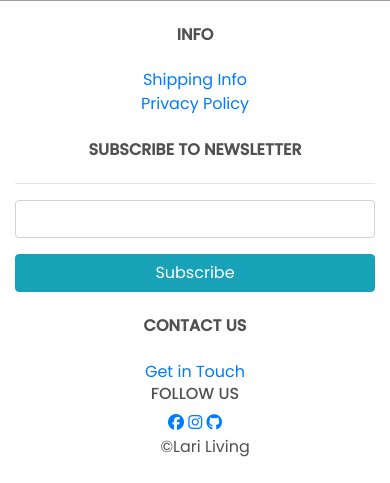
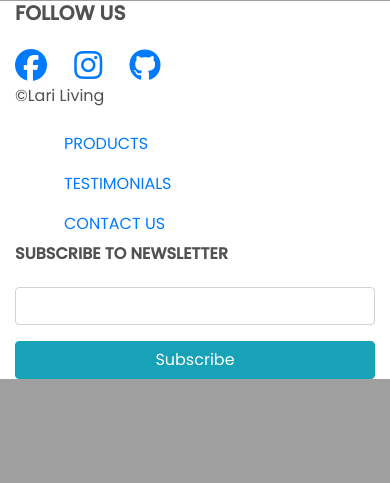
Before and after one commit to Darioc18/PP5_lari_living, a Django app: page / in a window 390 px wide. Shown: the part 959-1442 px from the top of the page. After the commit the page ends 1338 px from the top, so only its background shows below. Run offline with Django 3.2, Linux system fonts and the light colour scheme; some libraries are stand-ins or nearby versions; grey boxes are pictures that could not be loaded.

Commit message:
Style main-nav and footer

```diff
--- a/static/css/base.css
+++ b/static/css/base.css
@@ -80,6 +80,22 @@ body {
 input[name='q']::placeholder {
     color: #aab7c4;
 }
+
+.nav-link i.fa-lg {
+    font-size: 1.7rem;
+}
+
+/* Footer */
+
+.social-icons i {
+    font-size: 2rem;
+    padding-right: 15px;
+}
+
+.social-icons i:hover {
+    opacity: 70%;
+}
+
 
 /* ------------------------------- bootstrap toasts */
 
--- a/templates/base.html
+++ b/templates/base.html
@@ -91,7 +91,7 @@
                     </li>
                     <li class="list-inline-item">
                         <a class="text-grey nav-link px-1" href="{% url 'view_bag' %}">
-                            <div class="text-center">
+                            <div class="text-center mr-3">
                                 <div><i class="fas fa-shopping-bag fa-lg"></i>
                                     {% if product_count %}
                                     <span class='bag-badge'>{{ product_count }}</span>
@@ -138,65 +138,68 @@
     {% block content %}
     {% endblock %}
 
-    <footer class="w-100 mt-auto text-center pb-4">
+    <footer>
         <div class="container-fluid">
-            <div class="row">
-                <div class=" col-sm-12 col-md-4">
-                    <!-- Help Section -->
-                    <div class="footer-header mt-4">
-                        <h6 class="text-uppercase mb-4"><strong>Info</strong></h6>
-                    </div>
-                    <div><a href="#" class="footer-link" data-toggle="modal" data-target="#ShippingModal">Shipping
-                            Info</a>
-                    </div>
-                    <div><a href="#" class="footer-link" data-toggle="modal" data-target="#PolicyModal">Privacy
-                            Policy</a>
+            <div class="row py-lg-3 px-lg-3">
+
+                <div class="col-sm-12 col-md-4">
+
+                    <!-- Contact Us Section -->
+                    <h5 class="text-uppercase mb-4"><strong>Follow Us</strong></h5>
+
+                    <ul class="list-unstyled list-inline social-icons">
+                        <li class="list-inline-item">
+                            <a href="https://www.facebook.com/JoyfulBookstore.Dublin" target="_blank" rel="noopener"
+                                class="footer-link" aria-label="Visit our Facebook page (opens in new tab)">
+                                <i class="fab fa-facebook fa-2x"></i>
+                            </a>
+                        </li>
+                        <li class="list-inline-item">
+                            <a href="https://www.instagram.com/" target="_blank" rel="noopener" class="footer-link" aria-label="Visit our Instagram page (opens in new tab)">
+                                <i class="fab fa-instagram fa-2x"></i>
+                            </a>
+                        </li>
+                        <li class="list-inline-item">
+                            <a href="https://github.com/Darioc18" target="_blank" rel="noopener"
+                                class="footer-link" aria-label="Visit creator's repository page (opens in new tab)">
+                                <i class="fab fa-github fa-2x"></i>
+                            </a>
+                        </li>
+                    <div>
+                        <!-- Copyright -->
+                        <div class="copyright">
+                            <p class="">©Lari Living</p>
+                        </div>
                     </div>
                 </div>
 
+                <div class="col-12 col-md-4 px-4 px-md-0">
+                    <ul class="nav flex-column px-4">
+                        <!-- Help Section -->
+                        <li class="nav-item">
+                            <a class="nav-link text-uppercase" href="{% url 'products' %}">Products</a>
+                        </li>
+                        <li class="nav-item">
+                            <a class="nav-link text-uppercase" href="{% url 'testimonial_list' %}">
+                                Testimonials
+                            </a>
+                        </li>
+                        <li class="nav-item">
+                            <a class="nav-link text-uppercase" href="{% url 'contact' %}">
+                                Contact Us
+                            </a>
+                        </li>
+                    </ul>
+                </div>
+
                 <div class="col-sm-12 col-md-4">
-                    <!-- {% for message in messages %}
-                        <div class="alert alert-success">
-                            {{ message }}
-                        </div>
-                        {% endfor %} -->
                     <!-- Subscribe to Newsletter -->
-                    <div class="footer-header mt-4">
+                    <div class="footer-header">
                         <h6 class="text-uppercase mb-4"><strong>Subscribe to Newsletter</strong></h6>
                     </div>
-                    <hr>
                     {% render_newsletter_form %}
                 </div>
 
-                <div class="col-sm-12 col-md-4">
-                    <div class="footer-header mt-4">
-                        <!-- Contact Us Section -->
-                        <h6 class="text-uppercase mb-4"><strong>Contact Us</strong></h6>
-                    </div>
-                    <div>
-                        <a href="#" class="footer-link">Get in Touch</a>
-                    </div>
-                    <h6 class="text-uppercase">Follow Us</h6>
-                    <a href="https://www.facebook.com/JoyfulBookstore.Dublin" target="_blank" rel="noopener"
-                        class="footer-link">
-                        <i class="fab fa-facebook"></i>
-                    </a>
-                    <a href="https://www.instagram.com/" target="_blank" rel="noopener" class="footer-link">
-                        <i class="fab fa-instagram"></i>
-                    </a>
-                    <a href="https://github.com/Darioc18" target="_blank" rel="noopener"
-                        class="footer-link">
-                        <i class="fab fa-github"></i>
-                    </a>
-                    <div>
-                        <!-- Copyright -->
-                        <div class="copyright">
-                            <i class="fa-regular fa-copyright text-white"></i>
-                            <p class="d-inline">©Lari Living</p>
-                        </div>
-                    </div>
-
-                </div>
             </div>
         </div>
     </footer>
--- a/templates/includes/main-nav.html
+++ b/templates/includes/main-nav.html
@@ -1,7 +1,7 @@
 <div class="collapse navbar-collapse" id="main-nav">
     <ul class="navbar-nav w-auto mx-auto">
         <li class="nav-item dropdown">
-            <a class="logo-font font-weight-bold nav-link text-black mr-5" href="#" id="all-products-link" data-toggle="dropdown" aria-haspopup="true" aria-expanded="false">
+            <a class="logo-font font-weight-bold nav-link text-grey mr-5" href="#" id="all-products-link" data-toggle="dropdown" aria-haspopup="true" aria-expanded="false">
                 Products
             </a>
             <div class="dropdown-menu border-0" aria-labelledby="all-products-link">
@@ -13,13 +13,13 @@
         </li>
 
         <li class="nav-item">
-            <a class="font-weight-bold nav-link mr-3" href="{% url 'testimonial_list' %}">
+            <a class="font-weight-bold text-grey nav-link mr-3" href="{% url 'testimonial_list' %}">
                 Testimonials
             </a>
         </li>
 
         <li class="nav-item">
-            <a class="font-weight-bold nav-link mr-3" href="{% url 'contact' %}">
+            <a class="font-weight-bold text-grey nav-link mr-3" href="{% url 'contact' %}">
                 Contact Us
             </a>
     </ul>
```
